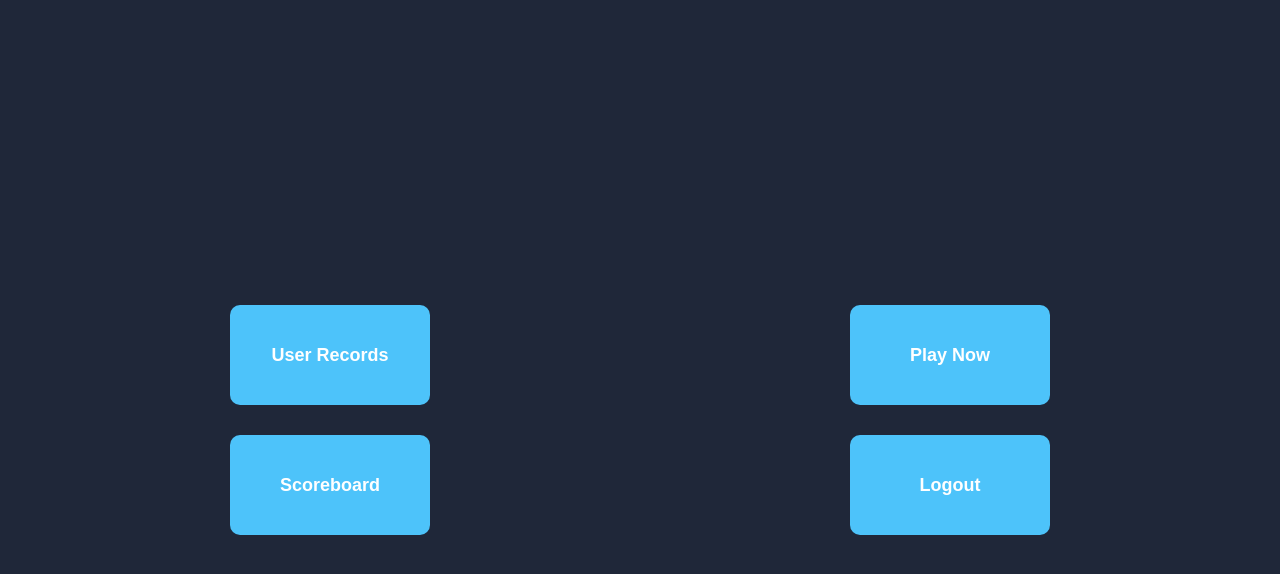
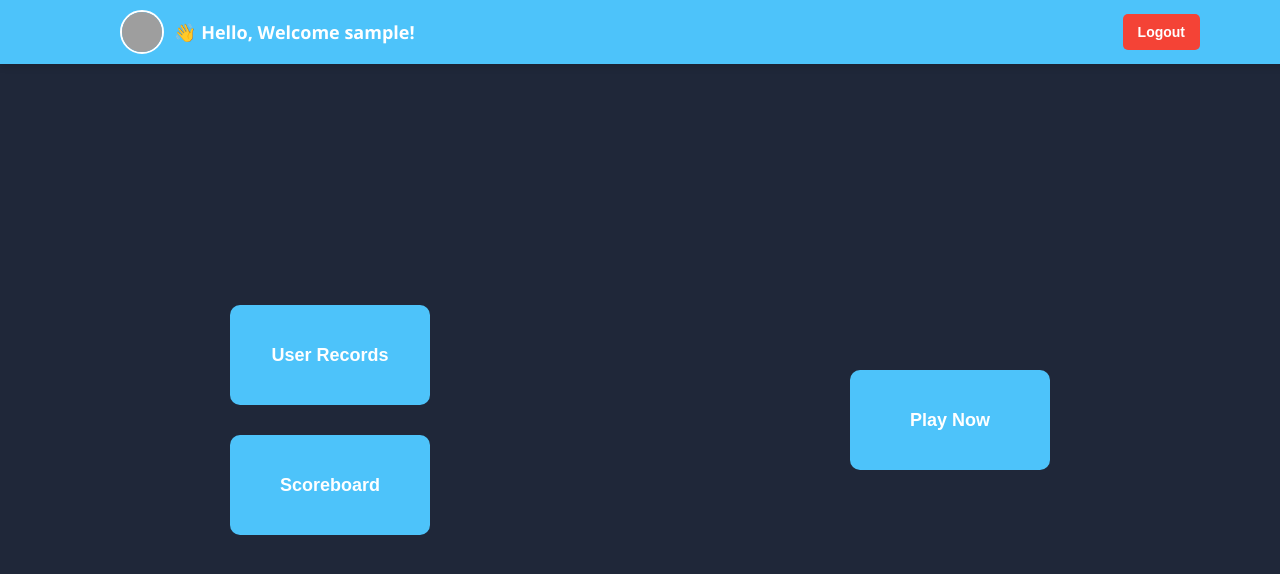
Before and after one commit to janitha-visna/banana_game, a React (Vite) app in the folder frontend/: page /play in a window 1280 px wide. Shown: the top 574 px of the page. Built offline with nearby package versions, Linux system fonts and the light colour scheme; sample sign-in values are in the browser's storage; grey boxes are pictures that could not be loaded.

Commit message:
refactor navbar

```diff
--- /dev/null
+++ b/frontend/src/components/Navbar/Navbar.css
@@ -0,0 +1,55 @@
+.navbar {
+  display: flex;
+  justify-content: space-between;
+  align-items: center;
+  background-color: #4dc3fa;
+  padding: 10px 20px;
+  color: white;
+  box-shadow: 0px 4px 6px rgba(0, 0, 0, 0.1);
+  position: fixed;
+  top: 0;
+  width: 100%;
+  z-index: 1000;
+}
+
+.navbar-left {
+  display: flex;
+  align-items: center;
+  gap: 10px;
+  margin-left: 100px; /* Add space to the right */
+}
+
+.navbar-profile-image {
+  width: 40px;
+  height: 40px;
+  border-radius: 50%;
+  object-fit: cover;
+  border: 2px solid white;
+}
+
+.navbar-username {
+  font-size: 18px;
+  font-weight: bold;
+}
+
+.navbar-right {
+  display: flex;
+  align-items: center;
+  margin-right: 100px; /* Add space to the right */
+}
+
+.navbar-logout-button {
+  background-color: #f44336;
+  color: white;
+  border: none;
+  border-radius: 5px;
+  padding: 10px 15px;
+  font-size: 14px;
+  font-weight: bold;
+  cursor: pointer;
+  transition: background-color 0.3s ease;
+}
+
+.navbar-logout-button:hover {
+  background-color: #d32f2f;
+}
--- /dev/null
+++ b/frontend/src/components/Navbar/Navbar.jsx
@@ -0,0 +1,36 @@
+import React from "react";
+import "./Navbar.css";
+import { useAuth } from "../../context/AuthContext"; // Import AuthContext
+import { useNavigate } from "react-router-dom";
+
+function Navbar() {
+  const { user, logout } = useAuth(); // Get user and logout function from AuthContext
+  const navigate = useNavigate();
+
+  const handleLogout = () => {
+    logout(); // Call the logout function
+    navigate("/login"); // Redirect to login page
+  };
+
+  return (
+    <div className="navbar">
+      <div className="navbar-left">
+        <img
+          src={user?.profileImage || "/default-profile.png"}
+          alt="User Profile"
+          className="navbar-profile-image"
+        />
+        <span className="navbar-username">
+          👋 Hello, Welcome {user?.username || "Guest"}!
+        </span>
+      </div>
+      <div className="navbar-right">
+        <button className="navbar-logout-button" onClick={handleLogout}>
+          Logout
+        </button>
+      </div>
+    </div>
+  );
+}
+
+export default Navbar;
--- a/frontend/src/routes/Playgame/Playegame.jsx
+++ b/frontend/src/routes/Playgame/Playegame.jsx
@@ -1,6 +1,7 @@
 import { useNavigate } from "react-router-dom"; // Import useNavigate hook
 import "./Playgame.css";
 import { useAuth } from "../../context/AuthContext";
+import Navbar from "../../components/Navbar/Navbar";
 
 function Playgame() {
   const navigate = useNavigate(); // Initialize navigate hook
@@ -41,6 +42,8 @@ function Playgame() {
   };
 
  return (
+    <div>
+      <Navbar /> {/* Add the Navbar component */}
       <div className="playgame">
         <div className="left-buttons">
           <button className="button" onClick={handleUserRecordsClick}>
@@ -54,9 +57,7 @@ function Playgame() {
           <button className="button" onClick={handlePlayNowClick}>
             Play Now
           </button>
-        <button className="button" onClick={handleLogout}>
-          Logout
-        </button>
+        </div>
       </div>
     </div>
   );
```
Lines whose indentation alone changed are shown as unchanged.
